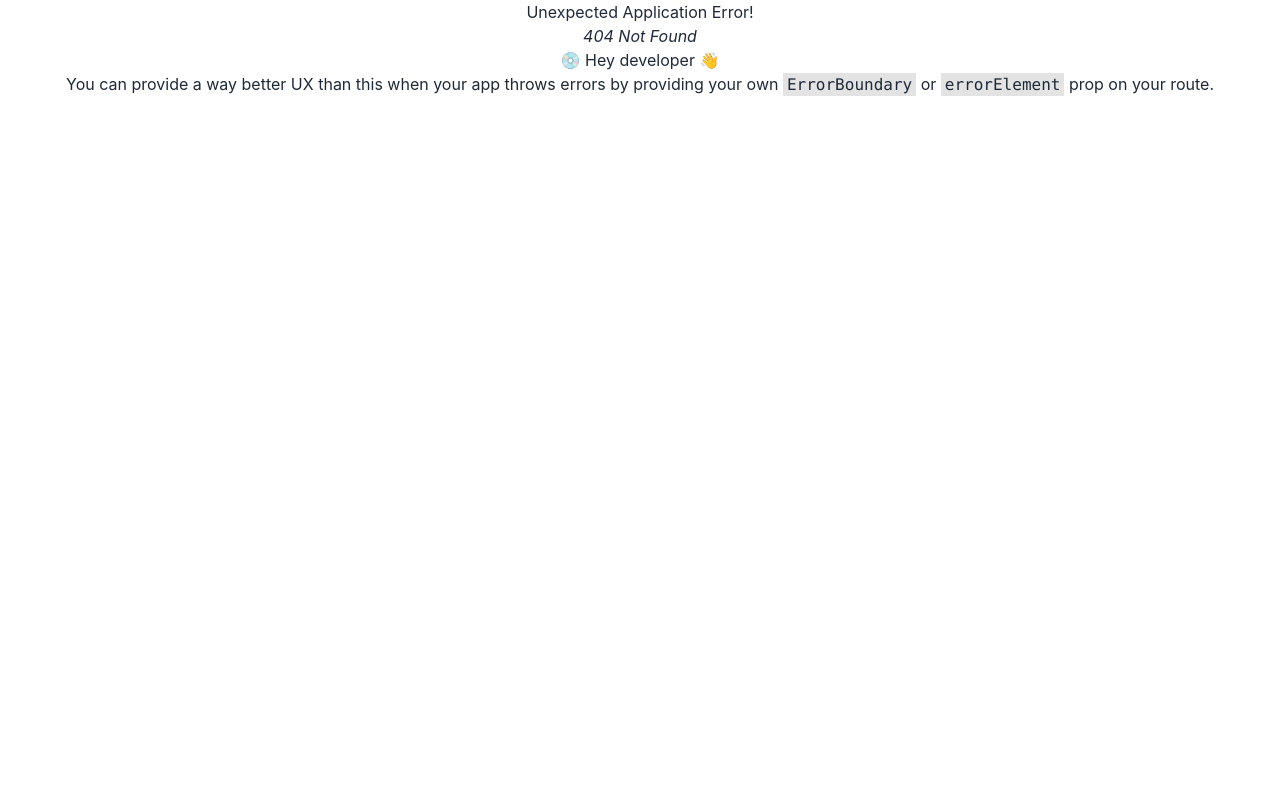
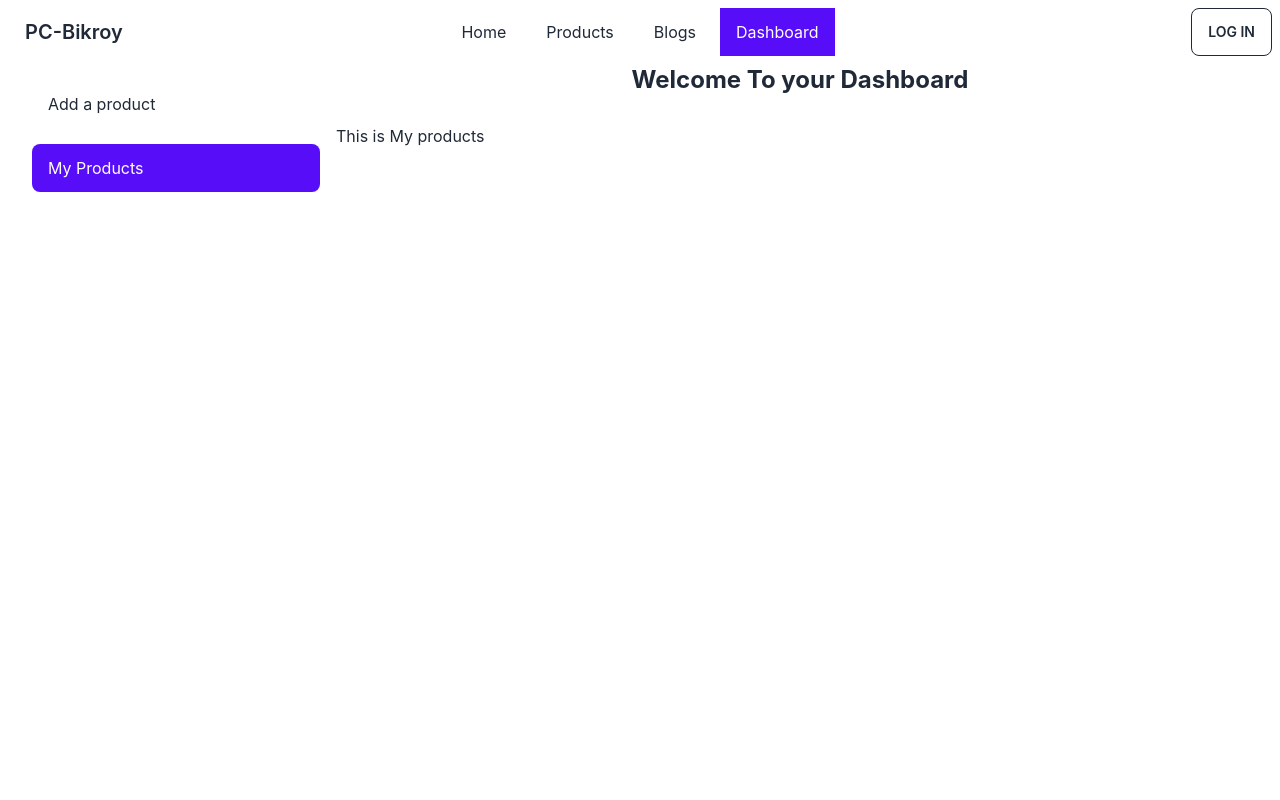
Before and after one commit to MHmsn/pc-bikroy-client, a React (Create React App) app: page /dashboard/myproducts in a window 1280 px wide. Before the commit this address had no page. Shown: the top 800 px of the page. Built offline with nearby package versions, Linux system fonts and the light colour scheme.

Commit message:
added dashboard layout

```diff
--- a/src/App.js
+++ b/src/App.js
@@ -4,7 +4,7 @@ import { RouterProvider } from 'react-router-dom';
 import router from './routes/routes';
 function App() {
   return (
-    <div className="App mx-4">
+    <div className="App">
     <RouterProvider router={router}></RouterProvider>
     </div>
   );
--- a/src/Layout/Main.js
+++ b/src/Layout/Main.js
@@ -4,10 +4,11 @@ import Navbar from '../shared/Navbar';
 import Footer from '../shared/Footer';
 
 const Main = () => {
+
     return (
         <div>
             <Navbar/>
-            <div className='min-h-screen'>
+            <div className='min-h-screen mx-4'>
             <Outlet/>
             </div>
             <Footer/>
--- a/src/components/AdvertisedSection/AdvertisedSection.js
+++ b/src/components/AdvertisedSection/AdvertisedSection.js
@@ -4,7 +4,7 @@ import ProductCard from '../ProductCard';
 const AdvertisedSection = () => {
     return (
         <section className='my-10'>
-        <h2 className='text-3xl text-start font-bold mb-5'> Advertised Items</h2>
+        <h2 className='text-3xl text-start font-bold mb-5 ml-7'> Advertised Items</h2>
             <div className='grid gap-10 grid-cols-1 md:grid-cols-2 lg:grid-cols-3'>
                 <ProductCard/>
                 <ProductCard/>
--- a/src/components/ProductCard.js
+++ b/src/components/ProductCard.js
@@ -1,17 +1,24 @@
 import React from "react";
+import { Link } from "react-router-dom";
 
 const ProductCard = () => {
   return (
-    <div className="card w-fit mx-auto bg-gray-200 shadow-xl">
+    <div className="card w-fit mx-auto bg-gray-200 shadow-xl text-start">
       <figure>
         <img src="https://www.startech.com.bd/image/cache/catalog/graphics-card/gigabyte/gtx-1050-ti-d5/gtx-1050-ti-d5-01-500x500.jpg" alt="" />
       </figure>
       <div className="card-body">
-        <h2 className="card-title">
-          Name
-        </h2>
-
+        <div className="card-title flex justify-between">
+          <h2>Name</h2>
+          <h2>Resale Price</h2>
+        </div>
+        <small className="text-end">time</small>
+        <h4 className="text-lg font-semibold">Sold by</h4>
+        <h4 className="text-lg font-semibold">location</h4>
+        <h4 className="text-lg font-semibold">original price</h4>
+        <h4 className="text-lg font-semibold">years of use</h4>
       </div>
+      <div className="text-end"><Link><button className="btn btn-primary mr-4 mb-4">Book Now</button></Link></div>
     </div>
   );
 };
--- /dev/null
+++ b/src/pages/AddAProduct/AddAProduct.js
@@ -0,0 +1,11 @@
+import React from 'react';
+
+const AddAProduct = () => {
+    return (
+        <div>
+            This is AddAProduct
+        </div>
+    );
+};
+
+export default AddAProduct;
--- a/src/pages/Dashboard/Dashboard.js
+++ b/src/pages/Dashboard/Dashboard.js
@@ -1,11 +1,37 @@
-import React from 'react';
+import React from "react";
+import { NavLink, Outlet } from "react-router-dom";
 
 const Dashboard = () => {
-    return (
-        <div>
-            This is Dashboard
+  return (
+    <div>
+      <div className="drawer drawer-mobile">
+        <input id="my-drawer-2" type="checkbox" className="drawer-toggle" />
+        <div className="drawer-content text-start">
+          {/* <!-- Page content here --> */}
+          <label
+            htmlFor="my-drawer-2"
+            className="btn btn-primary drawer-button my-10 lg:hidden"
+          >
+            Dashboard Menu
+          </label>
+          <h2 className="text-2xl font-bold text-center mb-7">Welcome To your Dashboard</h2>
+          <Outlet></Outlet>
         </div>
-    );
+        <div className="drawer-side">
+          <label htmlFor="my-drawer-2" className="drawer-overlay"></label>
+          <ul className="menu p-4 w-80 bg-base-100 text-base-content">
+            {/* <!-- Sidebar content here --> */}
+            <li className="mb-4">
+              <NavLink to='/dashboard/addaproduct'>Add a product</NavLink>
+            </li>
+            <li className="mb-4">
+              <NavLink to='/dashboard/myproducts'>My Products</NavLink>
+            </li>
+          </ul>
+        </div>
+      </div>
+    </div>
+  );
 };
 
 export default Dashboard;
--- a/src/pages/Home/Home.js
+++ b/src/pages/Home/Home.js
@@ -1,8 +1,11 @@
-import React from 'react';
+import React, { useEffect } from 'react';
 import AdvertisedSection from '../../components/AdvertisedSection/AdvertisedSection';
 import Slider from '../../components/Slider';
 
 const Home = () => {
+    useEffect(() => {
+        document.title = "PC-Bikroy";
+      }, []);
     return (
         <div>
         <Slider/>
--- /dev/null
+++ b/src/pages/MyProducts/MyProducts.js
@@ -0,0 +1,11 @@
+import React from 'react';
+
+const MyProducts = () => {
+    return (
+        <div>
+            This is My products
+        </div>
+    );
+};
+
+export default MyProducts;
```
Also changed, not shown: src/routes/routes.js (+13 -1 lines).
